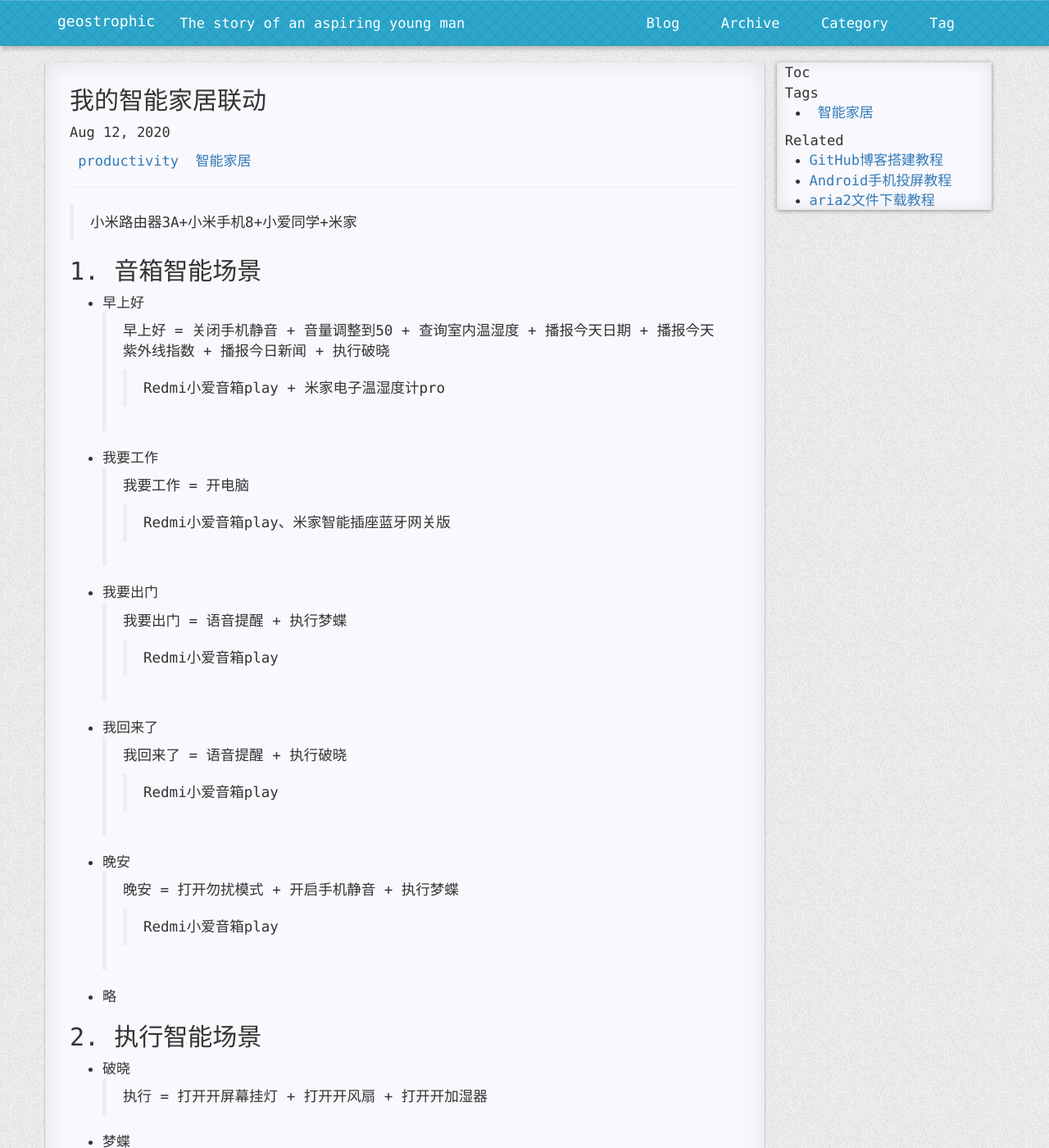
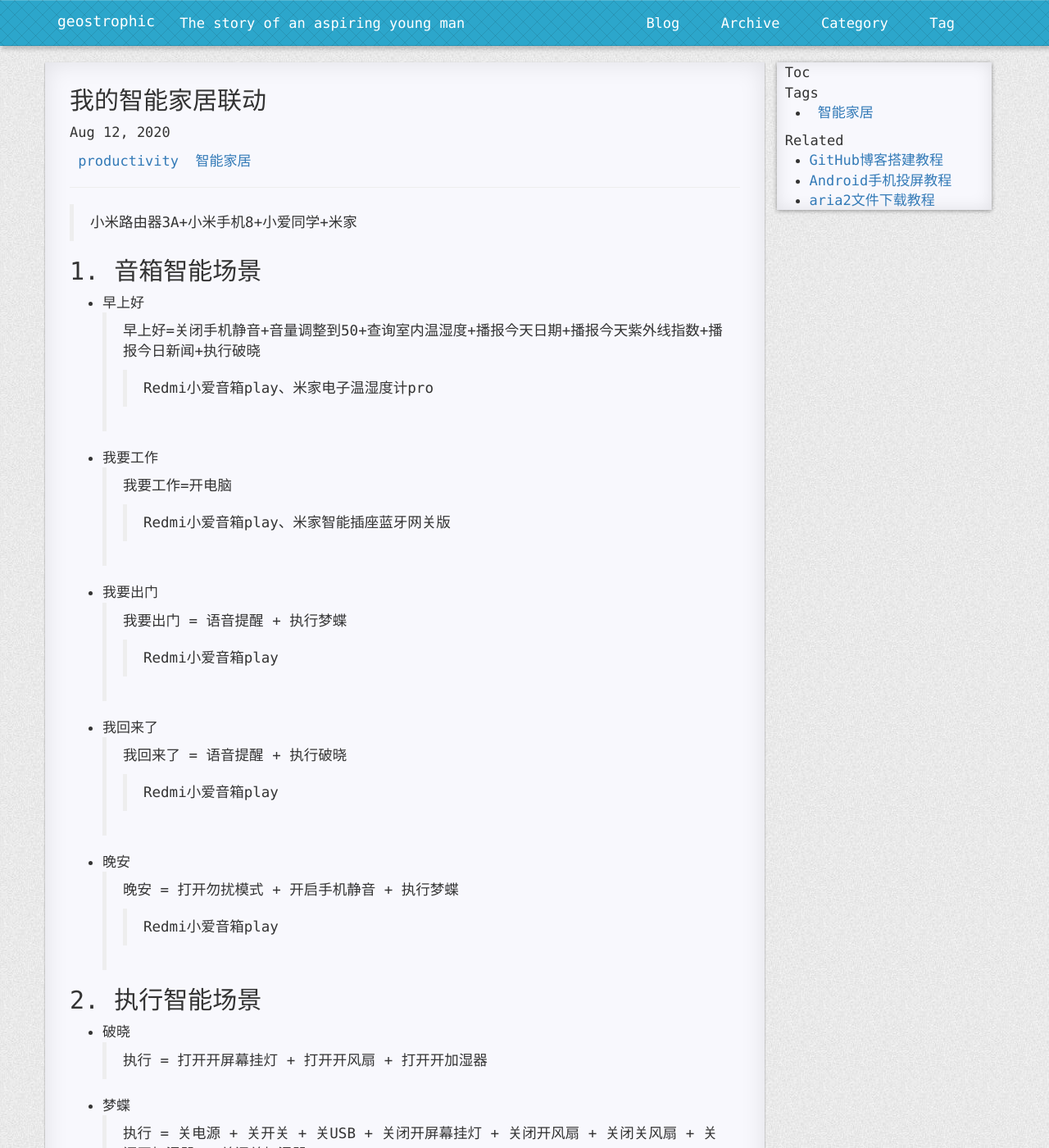
Before and after one commit to geostrophic/geostrophic.github.io, a Jekyll site: the page built from _posts/2020-08-12-mi.md, in a window 1280 px wide and 1400 px high. Shown: the whole window at 82% size. Built offline with Jekyll 4.4.1, drawn with Linux system fonts in a browser that asks for light colours; nearby versions of some CDN libraries; comment, search, counter and statistics services are not loaded; a style sheet for code colours, icons or effects is not loaded.

Commit message:
commit blog

```diff
--- a/_posts/2020-08-12-mi.md
+++ b/_posts/2020-08-12-mi.md
@@ -8,75 +8,56 @@ categories: productivity
 
 ## 1. 音箱智能场景
 * 早上好
-	> 早上好 = 关闭手机静音 + 音量调整到50 + 查询室内温湿度 + 播报今天日期 + 播报今天紫外线指数 + 播报今日新闻 + 执行破晓
-	>> Redmi小爱音箱play + 米家电子温湿度计pro
-
+	> 早上好=关闭手机静音+音量调整到50+查询室内温湿度+播报今天日期+播报今天紫外线指数+播报今日新闻+执行破晓
+    >> Redmi小爱音箱play、米家电子温湿度计pro
 * 我要工作
-	> 我要工作 = 开电脑
+	> 我要工作=开电脑
 	>> Redmi小爱音箱play、米家智能插座蓝牙网关版
 
 * 我要出门
 	> 我要出门 = 语音提醒 + 执行梦蝶
 	>> Redmi小爱音箱play
-
 * 我回来了
 	> 我回来了 =  语音提醒 + 执行破晓
-	>> Redmi小爱音箱play
-
+    >> Redmi小爱音箱play
 * 晚安
 	> 晚安 = 打开勿扰模式 + 开启手机静音 + 执行梦蝶
 	>> Redmi小爱音箱play
 
-* 略
-
 ## 2. 执行智能场景
 * 破晓
 	> 执行 = 打开开屏幕挂灯 + 打开开风扇 + 打开开加湿器
-
 * 梦蝶
 	> 执行 = 关电源 + 关开关 + 关USB + 关闭开屏幕挂灯 + 关闭开风扇 + 关闭关风扇 + 关闭开加湿器 + 关闭关加湿器
 	>> 米家智能插座蓝牙网关版 、米家智能插座wifi版、Gosund智能插座wifi版
-
-* 略
 
 ## 3. 开关智能场景
 * 开屏幕挂灯
 	> 环境光较暗有人移动 = 开屏幕挂灯 + 关闭开屏幕挂灯 + 手机通知
 	>> 米家夜灯2蓝牙版、米家智能插座蓝牙网关版
-
 * 开风扇
 	> 温度高于29℃ + 有人移动 = 开风扇 + 关闭开风扇 + 打开关风扇 + 手机通知
 	>> 米家电子温湿度计pro、米家夜灯2蓝牙版、Gosund智能插座wifi版
-
 * 开加湿器
 	> 湿度低于40 + 有人移动 = 开加湿器 + 关闭开加湿器 + 打开关加湿器
 	>> 米家电子温湿度计pro、米家夜灯2蓝牙版、米家智能插座wifi版
-
 * 关风扇
 	> 温度低于27℃ | 无人移动5分钟 = 关风扇 +  关闭关风扇 + 手机通知
 	>> 米家电子温湿度计pro、米家夜灯2蓝牙版、Gosund智能插座wifi版
-
 * 关加湿器
 	> 湿度高于50 / 无人移动5分钟 = 关加湿器 + 关闭关加湿器 + 打开开加湿器 + 手机通知
 	>> 米家电子温湿度计pro、米家夜灯2蓝牙版、米家智能插座wifi版
-
 * 开门
 	> 有人移动 = 语音提醒 + 手机通知
 	>> 米家夜灯2蓝牙版（会客室）、Redmi小爱音箱play
-
-* 略
 
 ## 4. 自动智能场景
 * 开夜灯
 	> 卧室环境暗 + 有人移动 = 开夜灯暗15s
 	>> 米家夜灯2
-
 * 开夜灯
 	> 工作室环境暗 + 有人移动 = 开夜灯暗60s
 	>> 米家夜灯2蓝牙版
-
 * 开夜灯
 	> 会客室环境暗 + 有人移动 = 开夜灯亮15s
 	>> 米家夜灯2蓝牙版
-
-* 略
```
